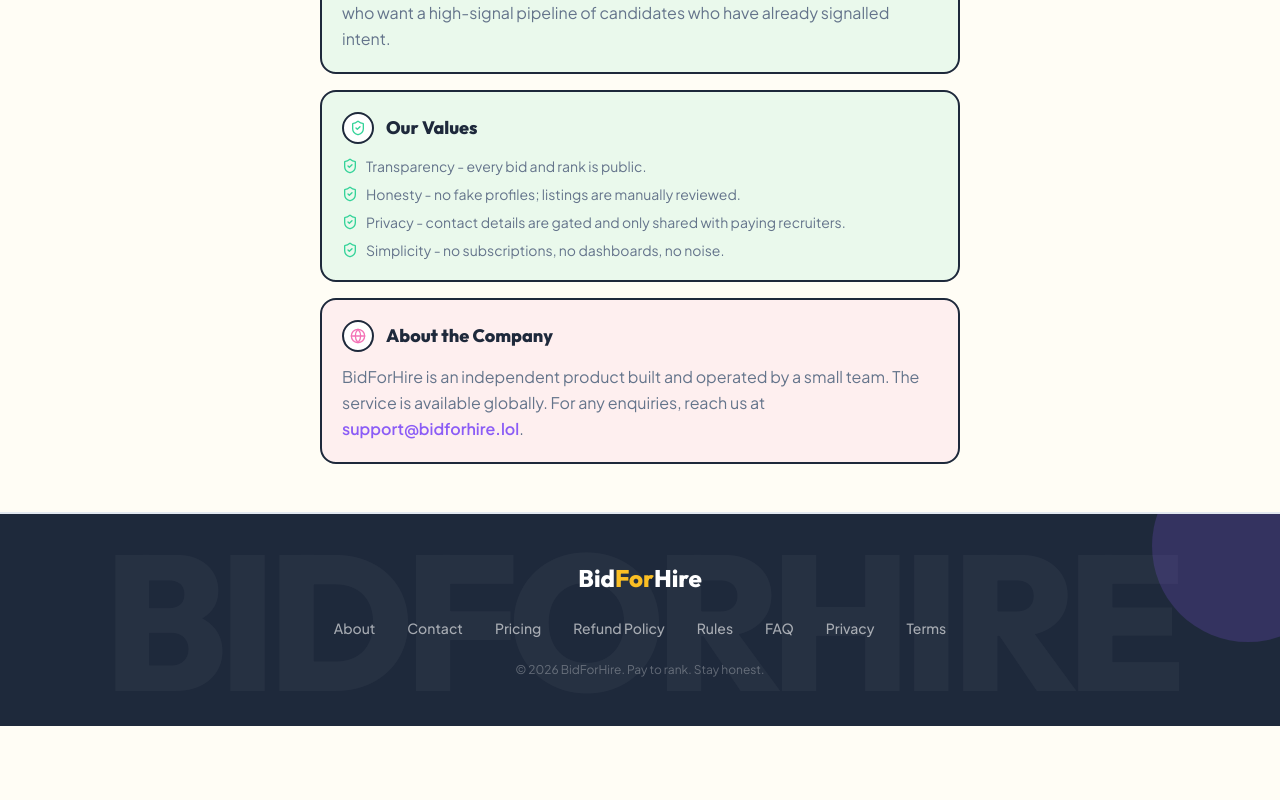
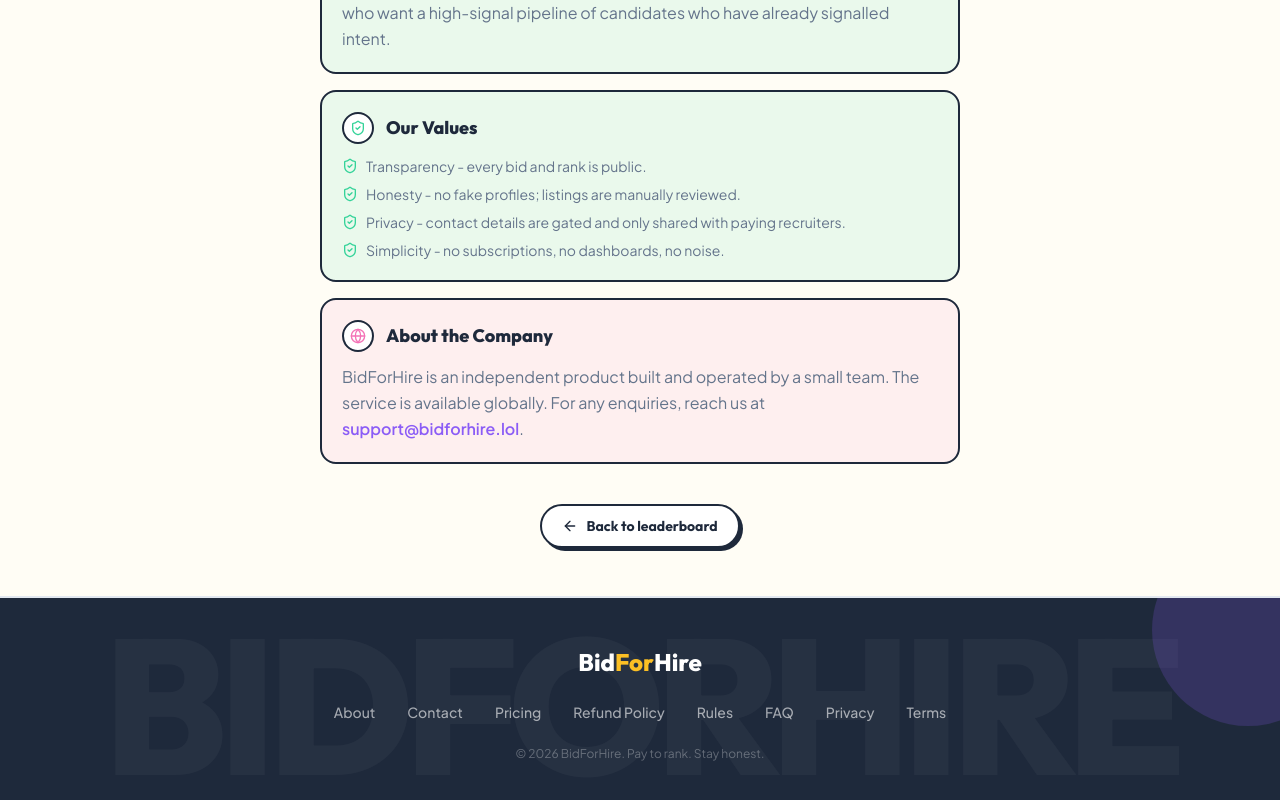
Before and after one commit to VasuDevrani/bidforhire, a Next.js app: page /about in a window 1280 px wide. Shown: the part 928-1728 px from the top of the page. Before the commit the page ends 1654 px from the top, so only its background shows below. Built offline with nearby package versions, Linux system fonts and the light colour scheme; no server answers.

Commit message:
Add compliance pages navigation and leaderboard links

```diff
--- a/src/app/about/page.tsx
+++ b/src/app/about/page.tsx
@@ -1,5 +1,6 @@
 import type { Metadata } from 'next';
 import { Info, Target, Users, Zap, ShieldCheck, Globe } from 'lucide-react';
+import { BackToLeaderboard } from '@/components/BackToLeaderboard';
 
 export const metadata: Metadata = { title: 'About Us — BidForHire' };
 
@@ -133,6 +134,8 @@
           );
         })}
       </div>
+
+      <BackToLeaderboard />
     </div>
   );
 }
--- a/src/app/contact/page.tsx
+++ b/src/app/contact/page.tsx
@@ -1,5 +1,6 @@
 import type { Metadata } from 'next';
 import { Mail, Clock, MapPin, MessageCircle, AlertCircle } from 'lucide-react';
+import { BackToLeaderboard } from '@/components/BackToLeaderboard';
 
 export const metadata: Metadata = { title: 'Contact Us — BidForHire' };
 
@@ -126,6 +127,8 @@
           );
         })}
       </div>
+
+      <BackToLeaderboard />
     </div>
   );
 }
--- a/src/app/faq/page.tsx
+++ b/src/app/faq/page.tsx
@@ -10,6 +10,7 @@
   RefreshCcw,
   LayoutGrid,
 } from 'lucide-react';
+import { BackToLeaderboard } from '@/components/BackToLeaderboard';
 
 export const metadata: Metadata = { title: 'FAQ — BidForHire' };
 
@@ -105,6 +106,8 @@
           );
         })}
       </div>
+
+      <BackToLeaderboard />
     </div>
   );
 }
--- a/src/app/pricing/page.tsx
+++ b/src/app/pricing/page.tsx
@@ -1,5 +1,6 @@
 import type { Metadata } from 'next';
 import { Tag, User, Building2, Zap, CreditCard, HelpCircle } from 'lucide-react';
+import { BackToLeaderboard } from '@/components/BackToLeaderboard';
 
 export const metadata: Metadata = { title: 'Pricing — BidForHire' };
 
@@ -145,6 +146,8 @@
           );
         })}
       </div>
+
+      <BackToLeaderboard />
     </div>
   );
 }
--- a/src/app/privacy/page.tsx
+++ b/src/app/privacy/page.tsx
@@ -7,6 +7,7 @@
   Clock,
   Mail,
 } from 'lucide-react';
+import { BackToLeaderboard } from '@/components/BackToLeaderboard';
 
 export const metadata: Metadata = { title: 'Privacy Policy — BidForHire' };
 
@@ -146,6 +147,8 @@
           );
         })}
       </div>
+
+      <BackToLeaderboard />
     </div>
   );
 }
--- a/src/app/refund/page.tsx
+++ b/src/app/refund/page.tsx
@@ -1,5 +1,6 @@
 import type { Metadata } from 'next';
 import { RefreshCw, XCircle, CheckCircle, CreditCard, Mail, AlertTriangle } from 'lucide-react';
+import { BackToLeaderboard } from '@/components/BackToLeaderboard';
 
 export const metadata: Metadata = { title: 'Cancellation & Refund Policy — BidForHire' };
 
@@ -142,6 +143,8 @@
           );
         })}
       </div>
+
+      <BackToLeaderboard />
     </div>
   );
 }
--- a/src/app/rules/page.tsx
+++ b/src/app/rules/page.tsx
@@ -1,5 +1,6 @@
 import type { Metadata } from 'next';
 import type { LucideIcon } from 'lucide-react';
+import { BackToLeaderboard } from '@/components/BackToLeaderboard';
 import {
   BadgeDollarSign,
   Ban,
@@ -238,6 +239,8 @@
           </section>
         ))}
       </div>
+
+      <BackToLeaderboard />
     </div>
   );
 }
--- a/src/app/terms/page.tsx
+++ b/src/app/terms/page.tsx
@@ -9,6 +9,7 @@
   AlertTriangle,
   RefreshCw,
 } from 'lucide-react';
+import { BackToLeaderboard } from '@/components/BackToLeaderboard';
 
 export const metadata: Metadata = { title: 'Terms of Service — BidForHire' };
 
@@ -163,6 +164,8 @@
           );
         })}
       </div>
+
+      <BackToLeaderboard />
     </div>
   );
 }
--- /dev/null
+++ b/src/components/BackToLeaderboard.tsx
@@ -0,0 +1,16 @@
+import Link from 'next/link';
+import { ArrowLeft } from 'lucide-react';
+
+export function BackToLeaderboard() {
+  return (
+    <div className="mt-10 flex justify-center">
+      <Link
+        href="/"
+        className="btn-pop flex items-center gap-2 rounded-full border-2 border-foreground bg-card px-5 py-2.5 font-display text-sm font-bold text-foreground shadow-pop-sm transition-colors hover:bg-tertiary"
+      >
+        <ArrowLeft className="h-4 w-4" />
+        Back to leaderboard
+      </Link>
+    </div>
+  );
+}
```
